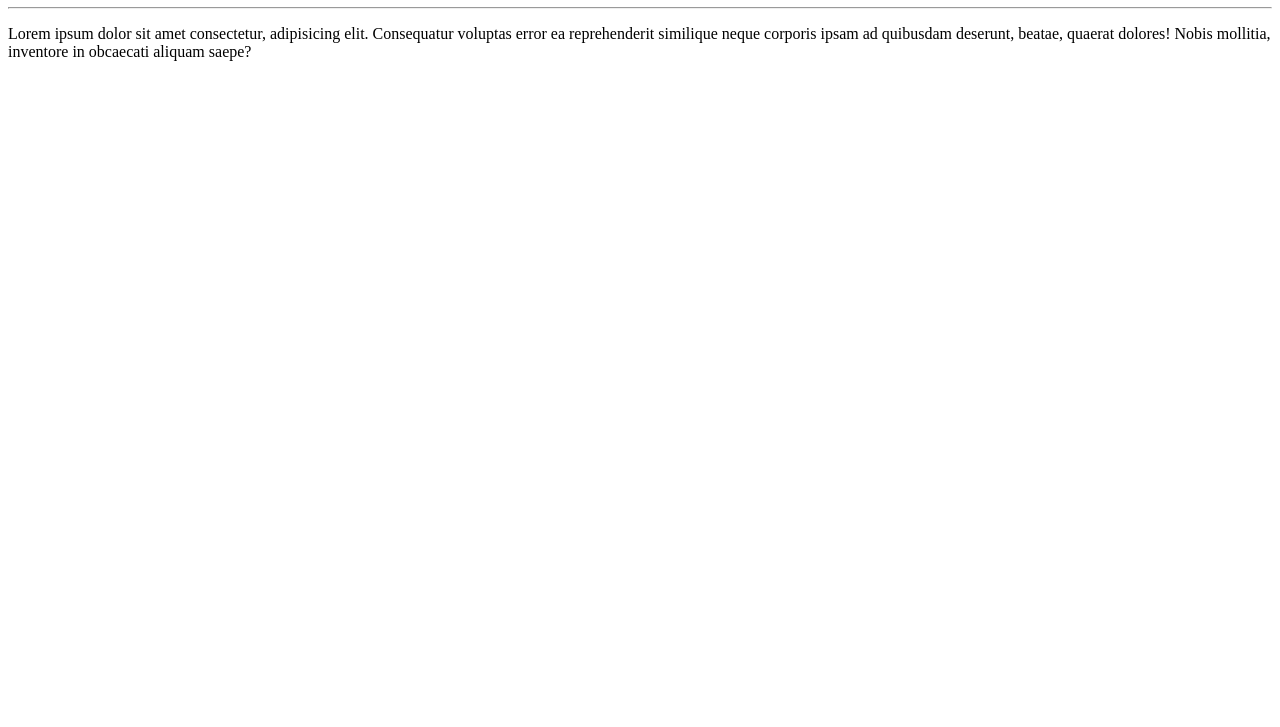
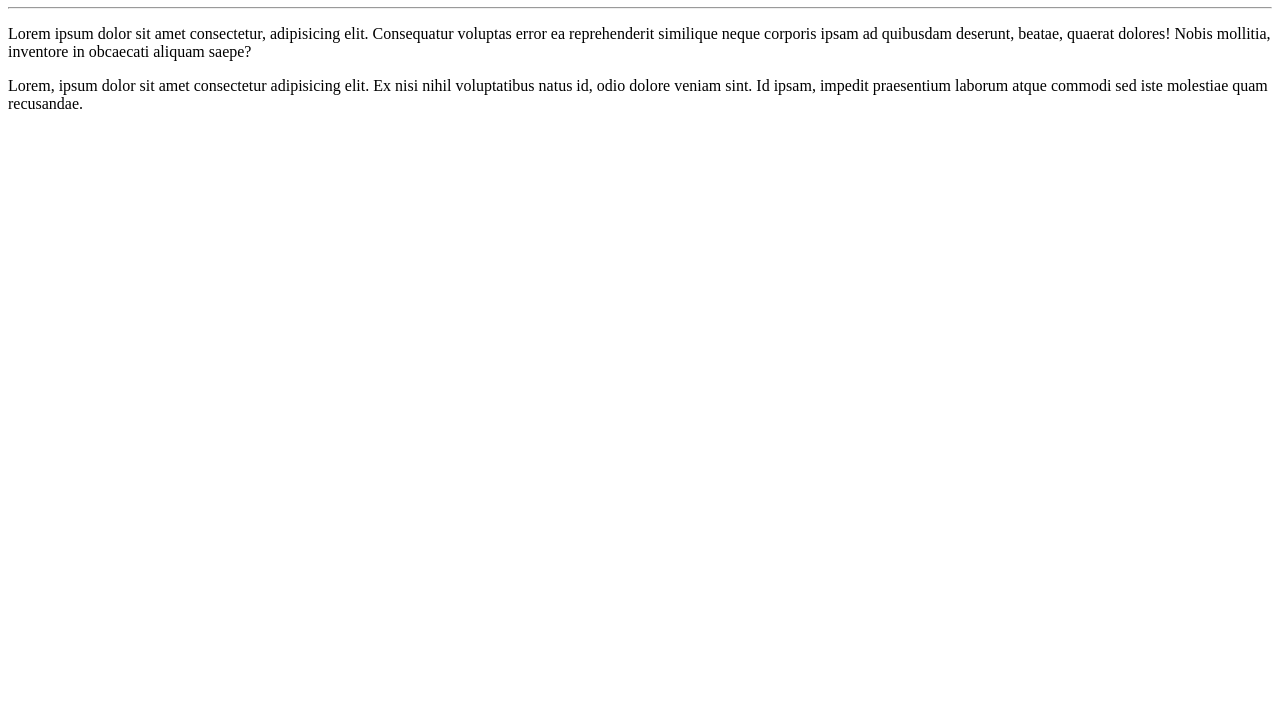
Before and after one commit to StellaCorreiaF/Ola-Mundo, a plain HTML site: page site-exemplo/index.html in a window 1280 px wide. Shown: the part 73-800 px from the top of the page. Drawn offline with Linux system fonts and the light colour scheme.

Commit message:
Adicionei um parágrafo

```diff
--- a/site-exemplo/index.html
+++ b/site-exemplo/index.html
@@ -10,5 +10,6 @@
     <h1>Olá, Mundo!</h1>
     <hr>
     <p>Lorem ipsum dolor sit amet consectetur, adipisicing elit. Consequatur voluptas error ea reprehenderit similique neque corporis ipsam ad quibusdam deserunt, beatae, quaerat dolores! Nobis mollitia, inventore in obcaecati aliquam saepe?</p>
+    <p>Lorem, ipsum dolor sit amet consectetur adipisicing elit. Ex nisi nihil voluptatibus natus id, odio dolore veniam sint. Id ipsam, impedit praesentium laborum atque commodi sed iste molestiae quam recusandae.</p>
 </body>
 </html>
```
